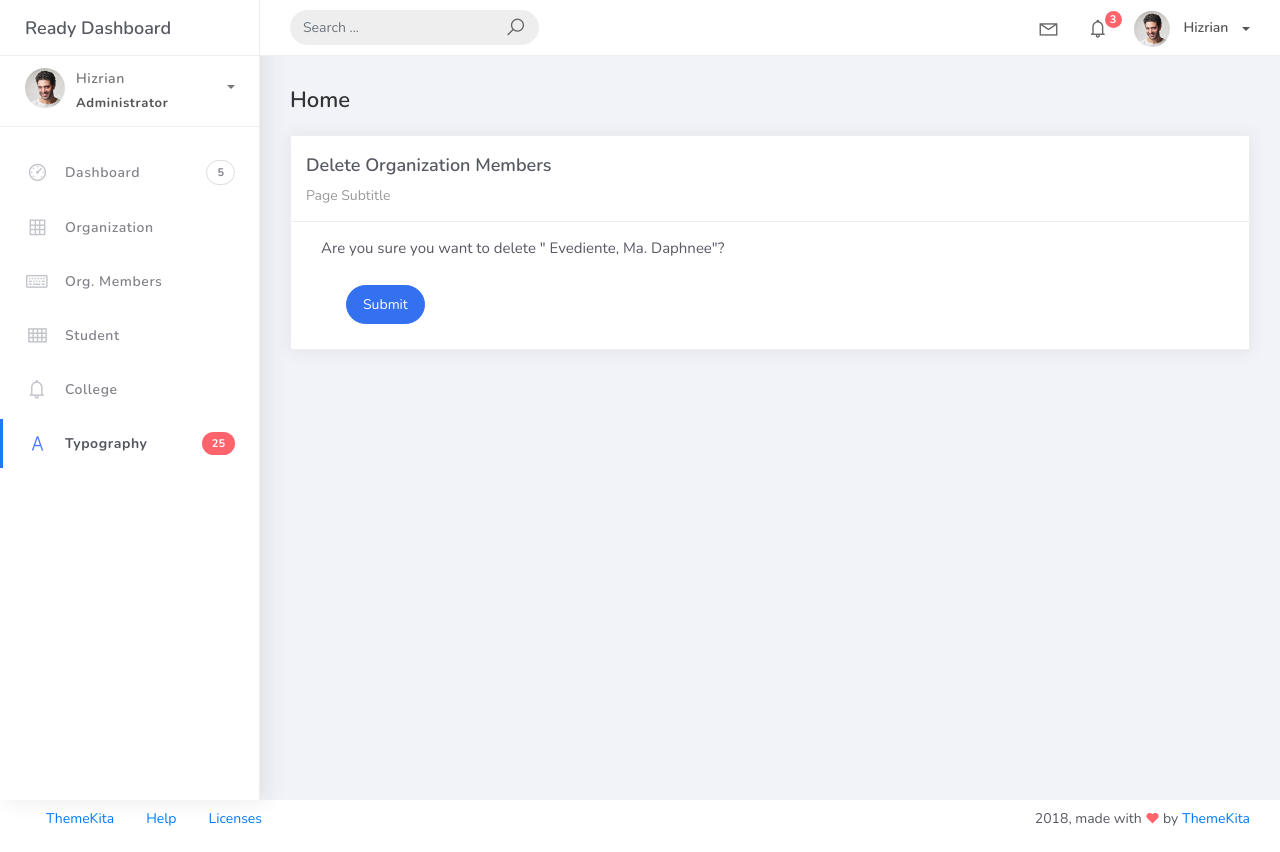
After one commit to itsmedapny/PSUSphere, a Django app: page /organization_mem_list/1/delete in a window 1280 px wide. The commit adds this page. Run offline with Django 5.2, Linux system fonts and the light colour scheme; data comes from the database, SQL or seed files in the repository; both versions use the stored data as it was after the commit; some libraries are stand-ins or nearby versions.

Commit message:
OrgMember delete view

```diff
--- a/projectsite/projectsite/urls.py
+++ b/projectsite/projectsite/urls.py
@@ -16,7 +16,7 @@ Including another URLconf
 """
 from django.contrib import admin
 from django.urls import path
-from studentorg.views import HomePageView, OrganizationList, OrganizationCreateView, OrganizationUpdateView, OrganizationDeleteView, OrganizationMemberList, OrganizationMemberCreateView, OrganizationMemberUpdateView
+from studentorg.views import HomePageView, OrganizationList, OrganizationCreateView, OrganizationUpdateView, OrganizationDeleteView, OrganizationMemberList, OrganizationMemberCreateView, OrganizationMemberUpdateView, OrganizationMemberDeleteView
 from studentorg import views
 
 urlpatterns = [
@@ -29,4 +29,5 @@ urlpatterns = [
     path('organization_mem_list', OrganizationMemberList.as_view(), name='organization-mem-list'),
     path('organization_mem_list/add', OrganizationMemberCreateView.as_view(), name='organization-mem-add'),
     path('organization_mem_list/<pk>', OrganizationMemberUpdateView.as_view(), name='organization-mem-update'),
+    path('organization_mem_list/<pk>/delete', OrganizationMemberDeleteView.as_view(), name='organization-mem-delete'),
 ]
--- a/projectsite/studentorg/views.py
+++ b/projectsite/studentorg/views.py
@@ -52,3 +52,9 @@ class OrganizationMemberUpdateView(UpdateView):
     form_class = OrgMemberForm
     template_name = 'org_mem_edit.html'
     success_url = reverse_lazy('organization-mem-list')
+
+
+class OrganizationMemberDeleteView(DeleteView):
+    model = OrgMember
+    template_name = 'org_mem_del.html'
+    success_url = reverse_lazy('organization-mem-list')
--- /dev/null
+++ b/projectsite/templates/org_mem_del.html
@@ -0,0 +1,30 @@
+{% extends 'base.html' %} {% load static %} {% block content %}
+<div class="content">
+    <div class="container-fluid">
+        <h4 class="page-title">Home</h4>
+        <div class="row">
+            <div class="col-md-12">
+                <div class="card">
+                    <div class="card-header">
+                        <div class="card-title">Delete Organization Members</div>
+                        <div class="card-category">Page Subtitle</div>
+                    </div>
+                    <div class="col-md-6">
+                        <div class="card-body">
+                            <form class="" action="" method="post" novalidate>
+                                <p>Are you sure you want to delete "{{ object.student }}"?</p>
+                                {% csrf_token %} {% include 'includes/form.html' %}
+                                <div class="form-group">
+                                    <div class="col-md-12 col-sm-3">
+                                        <button type="submit" class="btn btn-primary btn-rounded">Submit</button>
+                                    </div>
+                                </div>
+                            </form>
+                        </div>
+                    </div>
+                </div>
+            </div>
+        </div>
+    </div>
+</div>
+{% endblock %}
--- a/projectsite/templates/org_mem_list.html
+++ b/projectsite/templates/org_mem_list.html
@@ -47,7 +47,10 @@
                                     <td>{{ object.student }}</td>
                                     <td>{{ object.organization}}</td>
                                     <td>{{ object.date_joined}}</td>
-                                    <td><a href="organization_mem_list/{{ object.id}}">Edit</a></td>
+                                    <td>
+                                        <a href="organization_mem_list/{{ object.id}}">Edit</a>
+                                        <a href="organization_mem_list/{{ object.id }}/delete" class="text-danger">Delete</a>
+                                    </td>
                                 </tr>
                                 {% empty %}
                                 <tr>
```
Also changed, not shown: projectsite/db.sqlite3.
